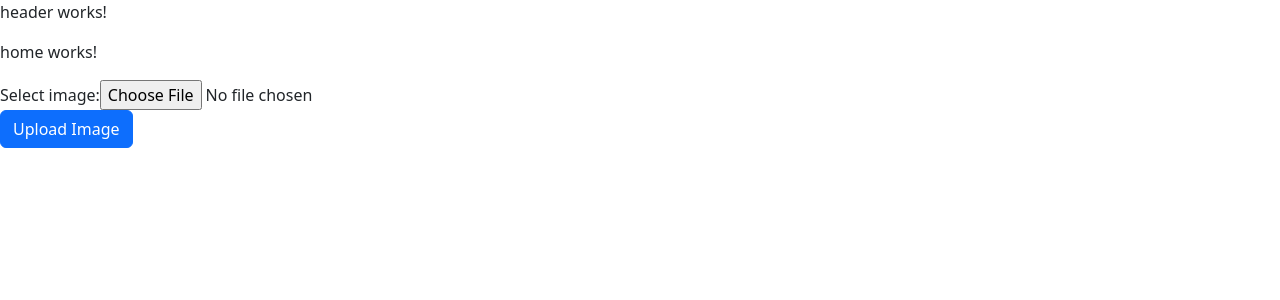
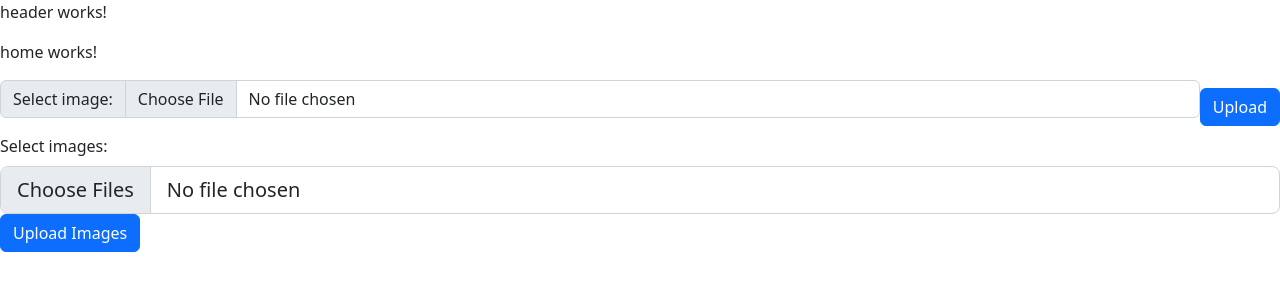
Before and after one commit to eman120/SeetourUI, an Angular app: page / in a window 1280 px wide. Shown: the top 300 px of the page. Built offline with nearby package versions, Linux system fonts and the light colour scheme.

Commit message:
UplodImage&UploadImages Components

```diff
--- a/src/app/app.component.html
+++ b/src/app/app.component.html
@@ -8,3 +8,6 @@
 <div>
   <app-upload-image></app-upload-image>
 </div>
+<div>
+  <app-upload-images></app-upload-images>
+</div>
--- a/src/app/component/images/images.component.html
+++ /dev/null
@@ -1,3 +0,0 @@
-<div class="alert alert-success" *ngFor="let u of Tours">
-  <h5>Email:<a routerLink="/Tours{{u.id}}">{{u.id}}</a> </h5>
-</div>
--- a/src/app/component/images/images.component.ts
+++ /dev/null
@@ -1,39 +0,0 @@
-import { ImagesService } from './../../Services/images.service';
-import { Component,OnInit } from '@angular/core';
-import { ActivatedRoute } from '@angular/router';
-
-@Component({
-  selector: 'app-images',
-  templateUrl: './images.component.html',
-  styleUrls: ['./images.component.css']
-})
-export class ImagesComponent implements OnInit {
-  Tours:any;
-  /**
-   *
-   */
-  constructor( private myService:ImagesService) {}
-  ngOnInit(): void {
-    this.myService.GetAllTours().subscribe(
-      {
-        next:(data)=>{
-          this.Tours=data;
-        },
-        error:(err)=>{console.log(err)}
-      }
-    )
-  }
-
-  // constructor(myActivated:ActivatedRoute , private myService:ImagesService) {
-  //   this.myurl=myActivated.snapshot.params["url"];
-  // }
-  // ngOnInit(): void {
-  //   this.myService.GetImageByUrl(this.myurl).subscribe({
-  //     next:(data)=>{
-  //       this.image=data;
-  //     },
-  //     error:(err)=>{console.log(err)},
-  //   })
-  // }
-
-}
--- a/src/app/component/upload-image/upload-image.component.html
+++ b/src/app/component/upload-image/upload-image.component.html
@@ -1,7 +1,7 @@
-<form (submit)="onSubmit()">
-    <div class="form-group">
-      <label for="fileInput">Select image:</label>
-      <input type="file" class="form-control-file" id="fileInput" name="fileInput" />
+  <form class="d-flex align-items-center" (submit)="onSubmit()">
+    <div class="input-group mb-3">
+      <label for="fileInput" class="input-group-text">Select image:</label>
+      <input class="form-control" id="fileInput" type="file" name="fileInput">
     </div>
-    <button type="submit" class="btn btn-primary">Upload Image</button>
+    <button type="submit" class="btn btn-primary ml-1">Upload</button>
   </form>
--- /dev/null
+++ b/src/app/component/upload-images/upload-images.component.html
@@ -0,0 +1,14 @@
+<form (submit)="onSubmit()">
+    <div class="form-group">
+      <label for="formFileLg" class="form-label">Select images:</label>
+      <input class="form-control form-control-lg" type="file" multiple (change)="onSelect($event)">
+    </div>
+    <button type="submit" class="btn btn-primary">Upload Images</button>
+  </form>
+
+  <div *ngIf="uploadedUrls.length > 0" >
+    <div *ngFor="let image of uploadedUrls">
+
+        <img  [src]="image.url" />
+      </div>
+    </div>
--- /dev/null
+++ b/src/app/component/upload-images/upload-images.component.ts
@@ -0,0 +1,36 @@
+import { Component } from '@angular/core';
+import { HttpClient } from '@angular/common/http';
+
+@Component({
+  selector: 'app-upload-images',
+  templateUrl: './upload-images.component.html',
+  styleUrls: ['./upload-images.component.css']
+})
+export class UploadImagesComponent {
+  selectedFiles: File[] = [];
+  uploadedUrls: any[] = [];
+
+  constructor(private http: HttpClient) {}
+
+  onSelect(event: any) {
+    this.selectedFiles = event.target.files;
+  }
+
+  onSubmit() {
+    const formData = new FormData();
+    for (const file of this.selectedFiles) {
+      formData.append('files', file, file.name);
+    }
+
+    this.http.post('https://localhost:7277/api/AzureImagesURL/UploadImages', formData)
+      .subscribe((result: any) => {
+        console.log(result);
+        this.uploadedUrls = result;
+        // Reset the form after successful upload
+        console.log(this.uploadedUrls[0].url);
+        this.selectedFiles = [];
+      }, (error: any) => {
+        console.error(error);
+      });
+  }
+}
```
Also changed, not shown: src/app/app.module.ts (+3 -4 lines), src/app/component/images/images.component.css (deleted), src/app/component/upload-images/upload-images.component.css (added).
